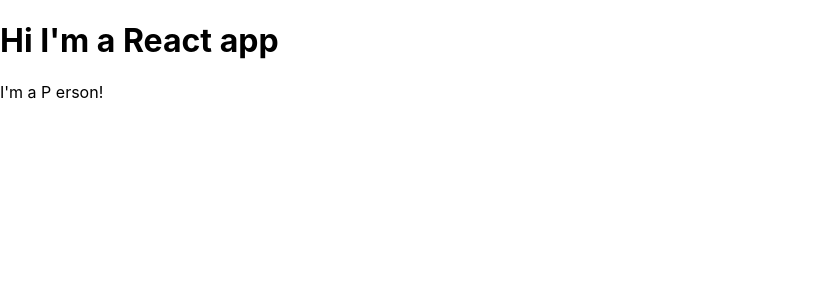
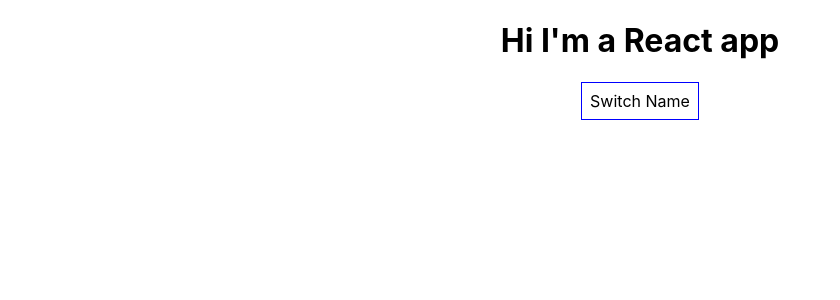
Before and after one commit to ZeSzymi/react-complete-tutorial, a React (Create React App) app: page / in a window 1280 px wide. Shown: the top 300 px of the page, without its empty margins (0-840 px from the left). Built offline with nearby package versions, Linux system fonts and the light colour scheme.

Commit message:
Flexible list added

```diff
--- a/src/App.js
+++ b/src/App.js
@@ -3,14 +3,73 @@
 import Person from './Person/Person'
 
 class App extends Component {
+
+  state = {
+    persons: [
+      { id: '1', name: 'Max', age: 28 },
+      { id: '2', name: 'Manu', age: 29 },
+      { id: '3', name: 'Stephanie', age: 26 }
+    ],
+    showPersons: false
+  }
+
+  nameChangedHandler = (event, id) => {
+    const personIndex = this.state.persons.findIndex(p => p.id === id);
+    const persons = [...this.state.persons];
+    person.name = event.target.value;
+    const person = {...this.state.persons[personIndex]};
+    persons[personIndex] = person;
+    this.setState({ persons: persons })
+  }
+
+  togglePersonsHandler = () => {
+    const doesShow = this.state.showPersons;
+    this.setState({ showPersons: !doesShow });
+  }
+
+  deletePersonHandler = (personIndex) => {
+    const persons = [...this.state.persons];
+    persons.splice(personIndex, 1);
+    this.setState({person: persons});
+  }
+
   render() {
+    const style = {
+      backgroundColor: 'white',
+      font: 'inherit',
+      border: '1px solid blue',
+      padding: '8px',
+      cursor: 'pointer'
+    };
+
+    let persons = null;
+
+    if (this.state.showPersons) {
+      persons = (
+        <div>
+          {this.state.persons.map((person, index) => {
+            return <Person
+            click={() => this.deletePersonHandler(index)}
+            name={person.name}
+            age={person.age}
+            key={person.id}
+            changed={event => this.nameChangedHandler(event, person.id)} />
+          })}
+        </div>
+      );
+    }
+
     return (
-      <div>
+      <div className='App'>
         <h1>Hi I'm a React app</h1>
-        <Person />
+        <button
+          style={style}
+          onClick={this.togglePersonsHandler}>Switch Name</button>
+        { persons }
       </div>
     );
   }
 }
 
+
 export default App;
--- /dev/null
+++ b/src/Person/Person.css
@@ -0,0 +1,9 @@
+.Person {
+    width: 60%;
+    margin: auto;
+    border: 1px solid #eee;
+    box-shadow: 0 2px 3px #ccc;
+    padding: 16px;
+    margin-bottom: 10px;
+    text-align: center;
+}
--- a/src/Person/Person.js
+++ b/src/Person/Person.js
@@ -1,7 +1,12 @@
 import React from 'react'
+import './Person.css'
 
-const person = () => {
-    return <p>I'm a P erson!</p>
+const person = props => {
+    return (<div className="Person">
+        <p onClick={ props.click }>I'm a { props.name } and I am { props.age } years old</p>
+        <p>{ props.children }</p>
+        <input onChange={props.changed} value={props.name}></input>
+    </div>)
 }
 
 export default person;
```
Also changed, not shown: 1 other file (tests, documents, lock files or other folders).
